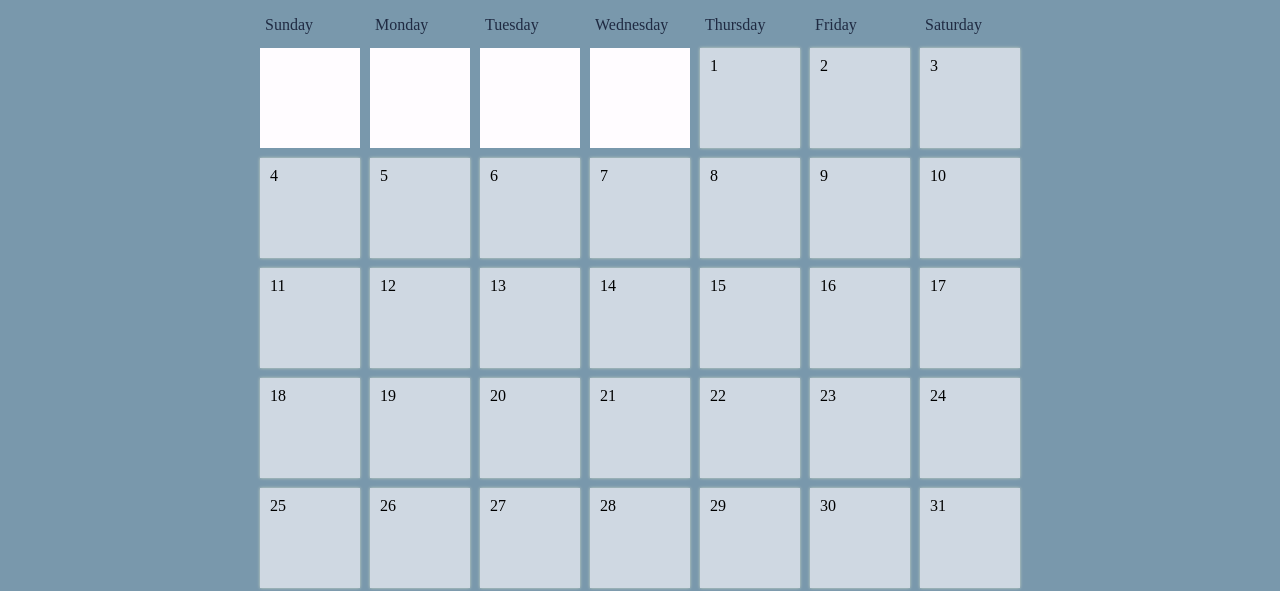
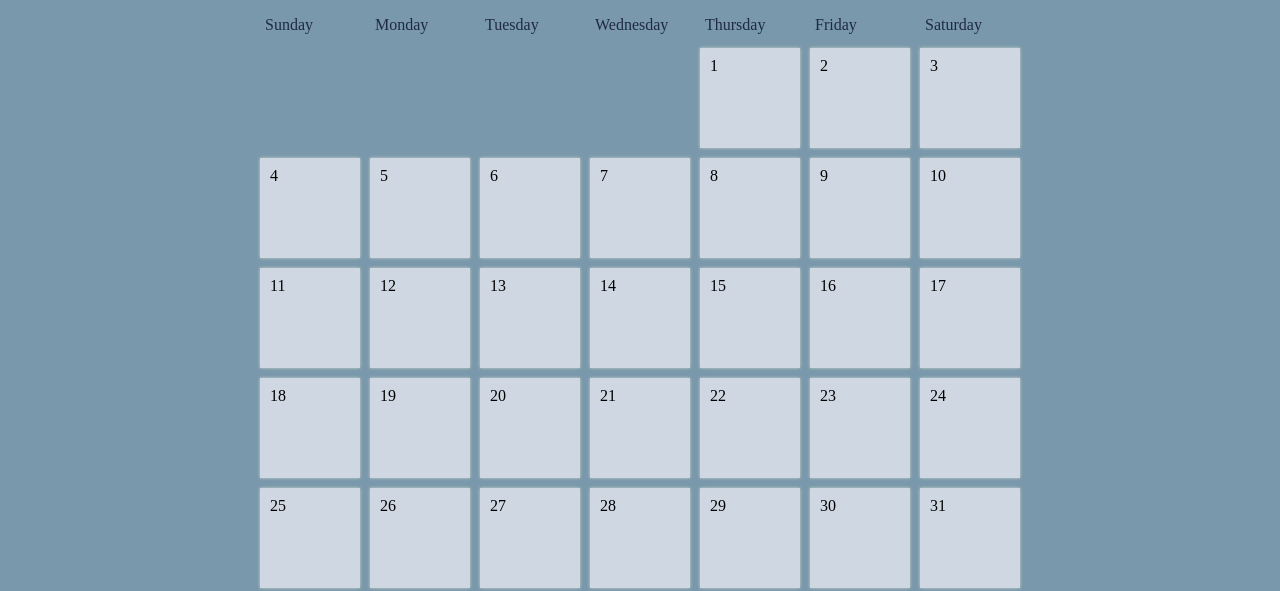
Before and after one commit to miat2025/csis321-spil-your-hearts, a plain HTML site: page site/mainCalendar.html in a window 1280 px wide. Both pictures are taken after a click on the button "Back". Shown: the part 175-766 px from the top of the page. Drawn offline with Linux system fonts and the light colour scheme.

Commit message:
Here is the updated color for the padding dates

```diff
--- a/site/style.css
+++ b/site/style.css
@@ -256,7 +256,7 @@ button {
 }
 .padding {
   cursor: default !important;
-  background-color: #FFFCFF !important;
+  background-color: #7998AC !important;
   box-shadow: none !important;
 }
 #newEventModal, #deleteEventModal {
```
